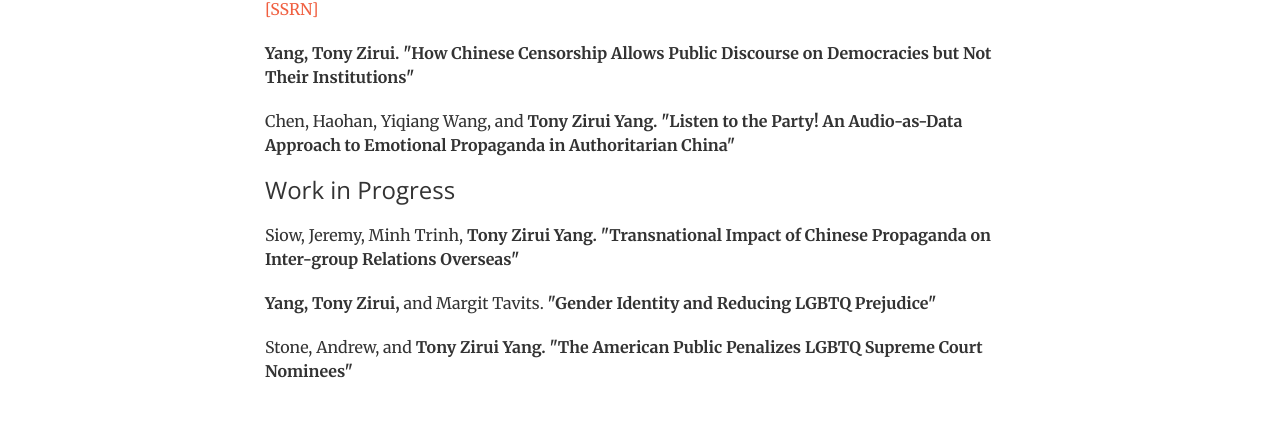
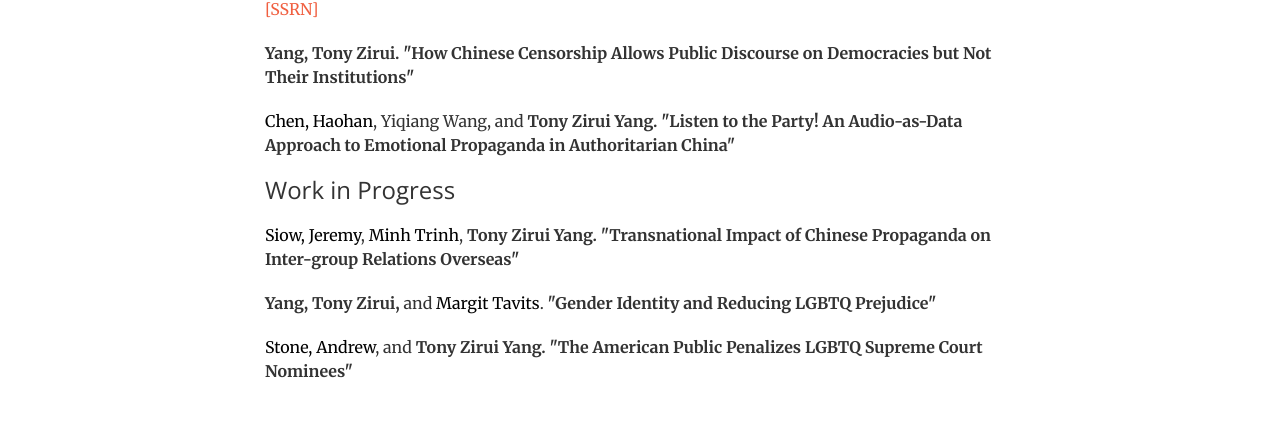
Before and after one commit to tonyhsfz/website, a Jekyll site: the page built from index.html, in a window 1280 px wide and 900 px high, scrolled down 3267 px. Shown: the part 149-595 px from the top of the window. Built offline with Jekyll 4.4.1, drawn with Linux system fonts in a browser that asks for light colours.

Commit message:
Update publication.html

```diff
--- a/_includes/publication.html
+++ b/_includes/publication.html
@@ -56,14 +56,14 @@ Contrary to the conventional top-down view of government censorship, ordinary ci
                 <p><b> Yang, Tony Zirui,</b> and <a href="https://hongshenzhu.org/" style="color: black;">Hongshen Zhu</a>. <b>"Doublespeak: Limits of China's Hard and Soft Propaganda during Political Crises" </b> <i>Revise & Resubmit, Political Science Research and Methods</i>
                 <a href="https://papers.ssrn.com/sol3/papers.cfm?abstract_id=4589500">[SSRN]</a> </p>
                 <p><b> Yang, Tony Zirui. "How Chinese Censorship Allows Public Discourse on Democracies but Not Their Institutions"  </b></p>
-                <p> Chen, Haohan, Yiqiang Wang, and <b> Tony Zirui Yang. "Listen to the Party! An Audio-as-Data Approach to Emotional Propaganda in Authoritarian China" </b></p>
+                <p> <a href="https://haohanchen.github.io/" style="color: black;">Chen, Haohan</a>, Yiqiang Wang, and <b> Tony Zirui Yang. "Listen to the Party! An Audio-as-Data Approach to Emotional Propaganda in Authoritarian China" </b></p>
   <p></p>
                      <p></p>
                     <h3 class="section-heading">Work in Progress</h3>
                     <p></p>
-                    <p>  Siow, Jeremy, Minh Trinh, <b> Tony Zirui Yang. "Transnational Impact of Chinese Propaganda on Inter-group Relations Overseas" </b></p>
-                    <p><b>  Yang, Tony Zirui,</b> and Margit Tavits. <b>"Gender Identity and Reducing LGBTQ Prejudice" </b></p>
-                    <p>  Stone, Andrew, and <b> Tony Zirui Yang. "The American Public Penalizes LGBTQ Supreme Court Nominees"</b></p>
+                    <p>  <a href="https://sites.google.com/view/jeremysiow" style="color: black;">Siow, Jeremy</a>, <a href="https://www.mdtrinh.com/" style="color: black;">Minh Trinh</a>, <b> Tony Zirui Yang. "Transnational Impact of Chinese Propaganda on Inter-group Relations Overseas" </b></p>
+                    <p><b>  Yang, Tony Zirui,</b> and <a href="https://sites.wustl.edu/mtavits/" style="color: black;">Margit Tavits</a>. <b>"Gender Identity and Reducing LGBTQ Prejudice" </b></p>
+                    <p>  <a href="https://www.andrewrstone.com/" style="color: black;">Stone, Andrew</a>, and <b> Tony Zirui Yang. "The American Public Penalizes LGBTQ Supreme Court Nominees"</b></p>
                 </div>
         </div>
     </div>
```
